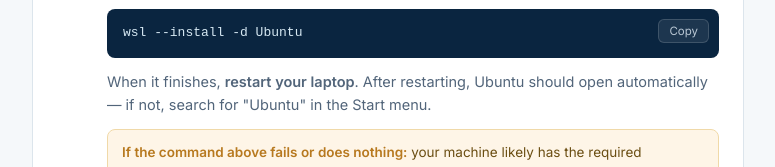
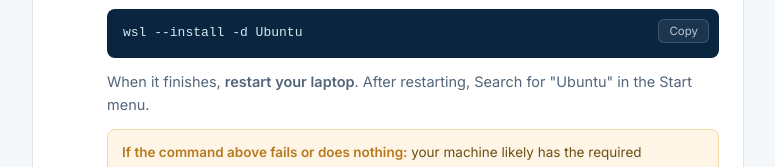
Before and after one commit to pathu10/docker-workshop-prerequisites, a plain HTML site: page index.html in a window 1280 px wide. Shown: the part 1157-1324 px from the top of the page, without its empty margins (252-1027 px from the left). Drawn offline with Linux system fonts and the light colour scheme; no server answers.

Commit message:
Update the wordings

```diff
--- a/index.html
+++ b/index.html
@@ -99,7 +99,7 @@
         <button class="copy-btn" onclick="copyCode(this)">Copy</button>
         <pre>wsl --install -d Ubuntu</pre>
       </div>
-      <p>When it finishes, <strong>restart your laptop</strong>. After restarting, Ubuntu should open automatically — if not, search for "Ubuntu" in the Start menu.</p>
+      <p>When it finishes, <strong>restart your laptop</strong>. After restarting, Search for "Ubuntu" in the Start menu.</p>
       <div class="callout"><strong>If the command above fails or does nothing:</strong> your machine likely has the required Windows features turned off. Enable them manually first, from the same admin PowerShell window:
         <div class="code-block">
           <button class="copy-btn" onclick="copyCode(this)">Copy</button>
```
